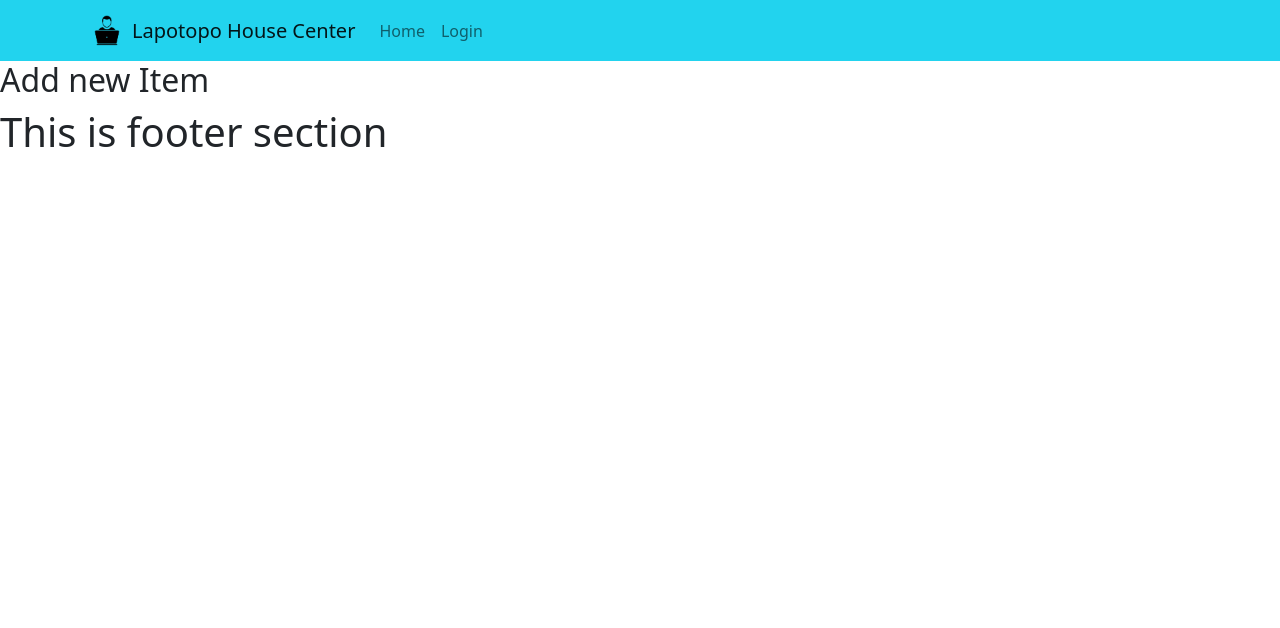
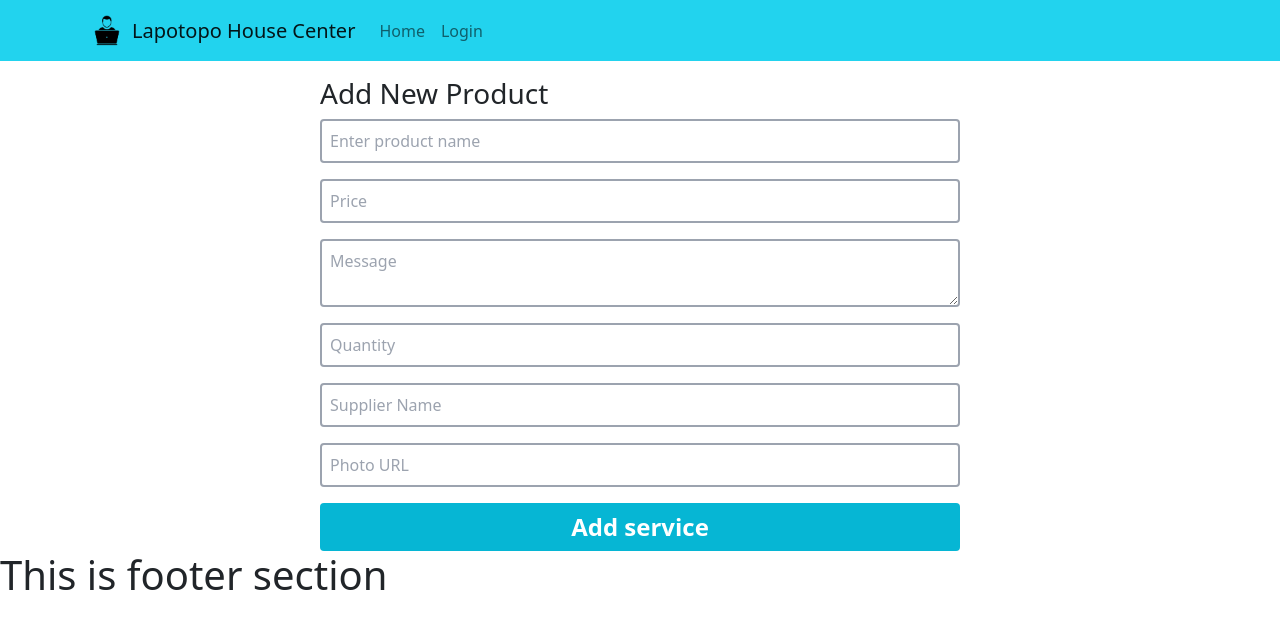
Before and after one commit to nurhossainfarid/warehouse-management-client-side, a React (Create React App) app: page /addNewItem in a window 1280 px wide. Shown: the top 628 px of the page. Built offline with nearby package versions, Linux system fonts and the light colour scheme; no server answers.

Commit message:
add new item route create and setup wiht mongodb and heroku

```diff
--- a/package.json
+++ b/package.json
@@ -13,6 +13,7 @@
     "react-bootstrap": "^2.3.1",
     "react-dom": "^18.1.0",
     "react-firebase-hooks": "^5.0.3",
+    "react-hook-form": "^7.30.0",
     "react-router-dom": "^6.3.0",
     "react-scripts": "5.0.1",
     "web-vitals": "^2.1.4"
--- a/src/Pages/Header/Header.js
+++ b/src/Pages/Header/Header.js
@@ -25,7 +25,14 @@ const Header = () => {
                 <Nav className="me-auto">
                 <Nav.Link as={Link} to={'/home'}>Home</Nav.Link>
                 {
-                                user ? <button onClick={logout}>Sign out</button> :
+                                user ?
+                                    <>
+                                        <Nav.Link as={Link} to={'/manageInventory/:inventoryID'}>Manage Inventory</Nav.Link>
+                                        <Nav.Link as={Link} to={'/addNewItem'}>Add New</Nav.Link>
+                                        <Nav.Link as={Link} to={'/myItems'}>My Items</Nav.Link>
+                                        <button onClick={logout}>Sign out</button>
+                                    </>
+                                :
                                     <Nav.Link as={Link} to={'/login'}>Login</Nav.Link>
                 }
                 </Nav>
--- a/src/Pages/Home/AddNewItem/AddNewItem.js
+++ b/src/Pages/Home/AddNewItem/AddNewItem.js
@@ -1,11 +1,36 @@
 import React from 'react';
+import { useForm } from "react-hook-form";
 
 const AddNewItem = () => {
-    return (
-        <div>
-            <h2>Add new Item</h2>
-        </div>
-    );
+
+    const { register, handleSubmit } = useForm();
+    const onSubmit = data => {
+        let url = 'https://salty-beach-12197.herokuapp.com/items';
+        fetch(url, {
+            method: "POST",
+            headers: {
+                "content-type": 'application/json'
+            },
+            body: JSON.stringify(data)
+        })
+            .then(res => res.json())
+            .then(result => console.log(result));
+    };
+
+  return (
+    <div className='w-50 mx-auto mt-3'>
+        <h3>Add New Product</h3>
+        <form className='d-flex flex-column gap-3' onSubmit={handleSubmit(onSubmit)}>
+            <input className='border-2 border-gray-400 p-2 rounded text-black' type="text" placeholder='Enter product name' {...register("name", { required: true, maxLength: 50 })} />
+            <input className='border-2 border-gray-400 p-2 rounded text-black' placeholder='Price' type="number" {...register("price")} />
+            <textarea className='border-2 border-gray-400 p-2 rounded' placeholder='Message' {...register("shortDescription")} />
+            <input className='border-2 border-gray-400 p-2 rounded text-black' placeholder='Quantity' type="number" {...register("quantity")} />
+            <input className='border-2 border-gray-400 p-2 rounded text-black' placeholder='Supplier Name' type="text" {...register("supplierName")} />
+            <input className='border-2 border-gray-400 p-2 rounded text-black' placeholder='Photo URL' type="text" {...register("img")} />
+            <input className='py-2 px-3 bg-cyan-500 text-white text-2xl font-bold rounded hover:bg-cyan-600'  type="submit" value="Add service" />
+        </form>
+    </div>
+  );
 };
 
 export default AddNewItem;
```
Also changed, not shown: 1 other file (tests, documents, lock files or other folders).
